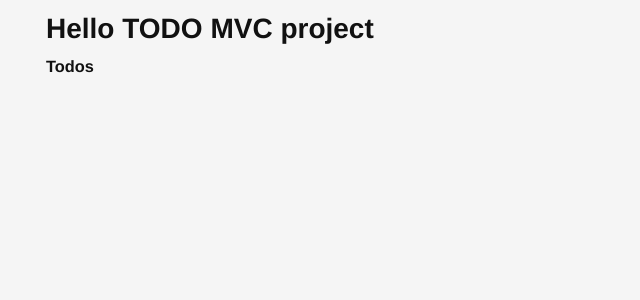
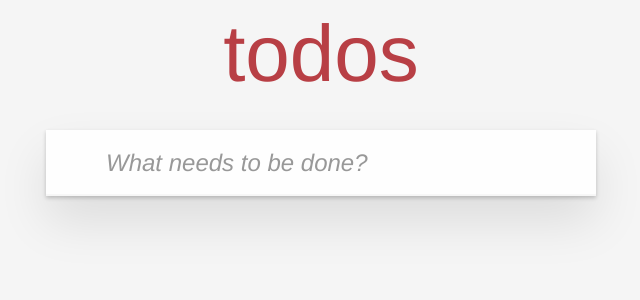
Before and after one commit to DivyangMehtaGit/todomvc, an Angular app: page / in a window 1280 px wide. Shown: the top 300 px of the page, without its empty margins (319-959 px from the left). Built offline with nearby package versions, Linux system fonts and the light colour scheme.

Commit message:
added header component

```diff
--- a/src/app/app.component.html
+++ b/src/app/app.component.html
@@ -1,2 +1,2 @@
-<h1>Hello TODO MVC project</h1>
+
 <router-outlet></router-outlet>
--- /dev/null
+++ b/src/app/todos/components/header/header.component.html
@@ -0,0 +1,11 @@
+<header class="header">
+    <h1>todos</h1>
+    <input
+      class="new-todo"
+      placeholder="What needs to be done?"
+      autoFocus
+      [value]="text"
+      (keyup)="changeText($event)"
+      (keyup.enter)="addTodo()"
+    />
+  </header>
--- /dev/null
+++ b/src/app/todos/components/header/header.component.ts
@@ -0,0 +1,30 @@
+import { Component, OnInit } from '@angular/core';
+
+@Component({
+  selector: 'app-todos-header',
+  templateUrl: './header.component.html',
+  styleUrls: ['./header.component.css']
+})
+export class HeaderComponent implements OnInit {
+
+  constructor() { }
+
+  ngOnInit(): void {
+  }
+
+  text: string = '';
+
+  // constructor(private todoService: TodosService) {}
+
+  changeText(event: Event): void {
+    const target = event.target as HTMLInputElement;
+    this.text = target.value;
+  }
+
+  addTodo(): void {
+    console.log(this.text);
+    // this.todoService.addTodo(this.text);
+    this.text = '';
+  }
+
+}
--- a/src/app/todos/components/todos/todos.component.html
+++ b/src/app/todos/components/todos/todos.component.html
@@ -1,3 +1,5 @@
-<h3>
-    Todos
-</h3>
+<div class="todoapp">
+    <app-todos-header></app-todos-header>
+    <!-- <app-todos-main></app-todos-main>
+    <app-todos-footer></app-todos-footer> -->
+  </div>
--- a/src/app/todos/todos.module.ts
+++ b/src/app/todos/todos.module.ts
@@ -2,6 +2,7 @@ import { NgModule } from '@angular/core';
 import { CommonModule } from '@angular/common';
 import { TodosComponent } from 'src/app/todos/components/todos/todos.component';
 import { RouterModule, Routes } from '@angular/router';
+import { HeaderComponent } from './components/header/header.component';
 
 const routes: Routes = [
   {
@@ -12,7 +13,8 @@ const routes: Routes = [
 
 @NgModule({
   declarations: [
-    TodosComponent
+    TodosComponent,
+    HeaderComponent
   ],
   imports: [
     CommonModule,
```
Also changed, not shown: src/app/todos/components/header/header.component.css (added), 1 other file (tests, documents, lock files or other folders).
